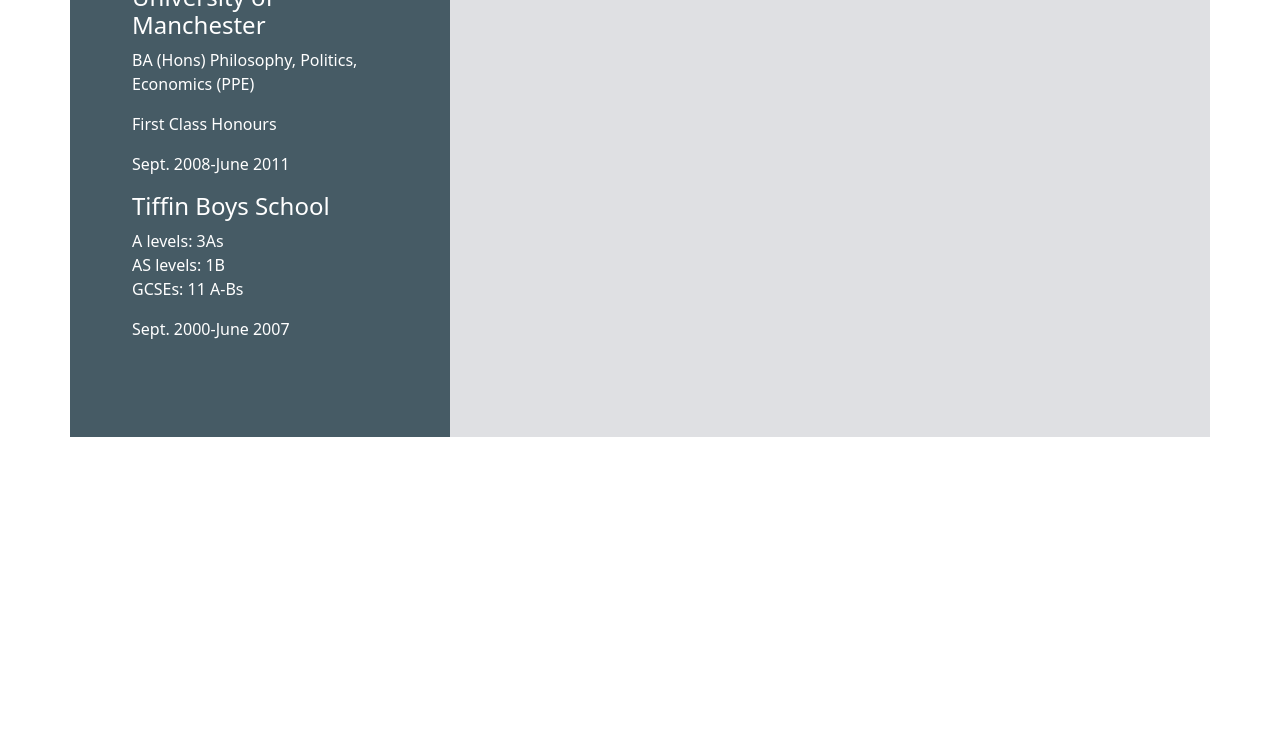
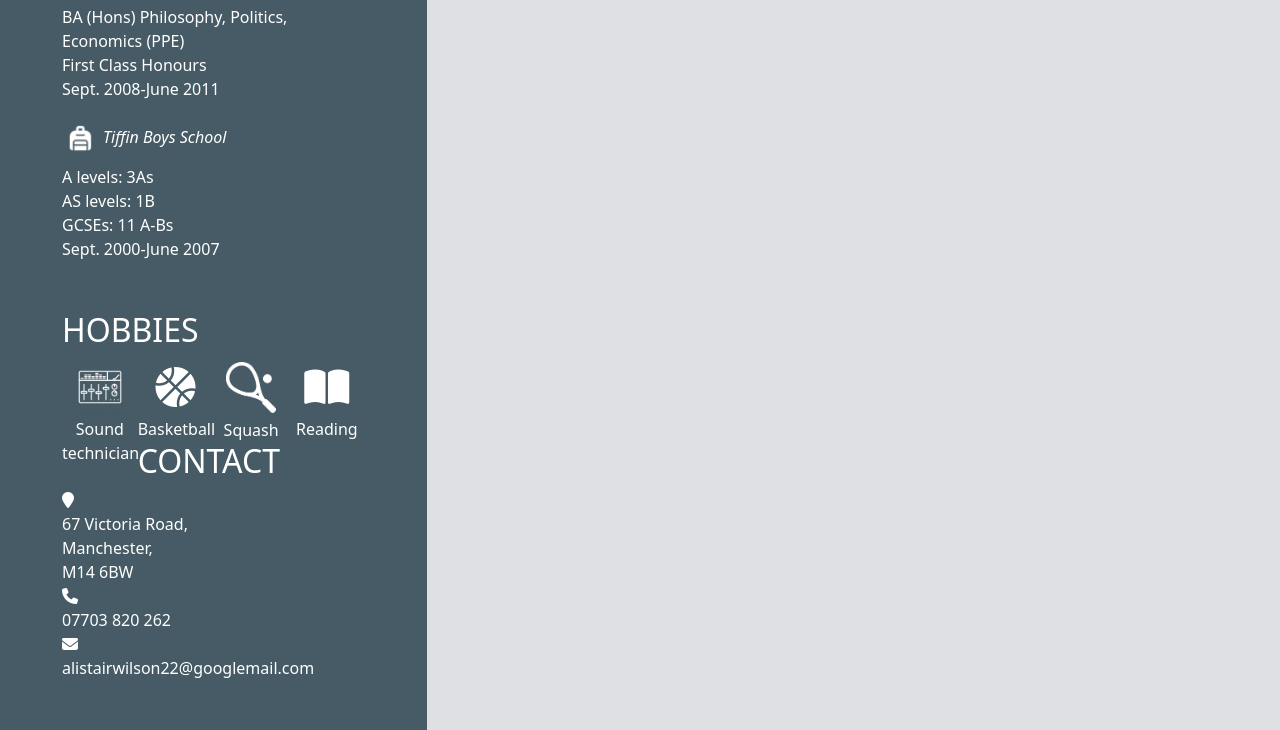
Before and after one commit to alistairwilson22/cv, a plain HTML site: page cv.html in a window 1280 px wide. Shown: the part 723-1453 px from the top of the page. Before the commit the page ends 1160 px from the top, so only its background shows below. Drawn offline with nearby package versions, Linux system fonts and the light colour scheme.

Commit message:
Added hobbies & contact

```diff
--- a/cv.html
+++ b/cv.html
@@ -6,6 +6,7 @@
     <title>Alistair Wilson's CV</title>
     <link href="https://cdn.jsdelivr.net/npm/bootstrap@5.3.0/dist/css/bootstrap.min.css" rel="stylesheet" integrity="sha384-9ndCyUaIbzAi2FUVXJi0CjmCapSmO7SnpJef0486qhLnuZ2cdeRhO02iuK6FUUVM" crossorigin="anonymous">
     <link rel="stylesheet" href="style.css">
+    <script src="https://kit.fontawesome.com/10e8ec4c0d.js" crossorigin="anonymous"></script>
 </head>
 <body>
     <div class="container text-center">
@@ -19,19 +20,59 @@
                 </div>
                 <div class="education">
                     <h2>Education</h2>
-                    <div>
-                        <h4>University of Manchester</h4>
+                    <div class="uni">
+                        <h4><img src="img/first-class-honours-bigger.png">University of Manchester</h4>
                         <p>BA (Hons) Philosophy, Politics, Economics (PPE)</p>
                         <p>First Class Honours</p>
                         <p>Sept. 2008-June 2011</p>
                     </div>
-                    <div>
-                        <h4>Tiffin Boys School</h4>
+                    <div class="school">
+                        <h4><img src="img/backpack-icon.png">Tiffin Boys School</h4>
                         <p>
                         A levels: 3As<br>
                         AS levels: 1B<br>
                         GCSEs: 11 A-Bs</p>
                         <p>Sept. 2000-June 2007</p>
+                    </div>
+                </div>
+                <div class="hobbies">
+                    <h2>Hobbies</h2>
+                    <div class="grid text-center">
+                        <div class="g-col-3 hobbie">
+                            <img src="img/sounddesk icon.png"/>
+                            <p>Sound technician</p>
+                        </div>
+                        <div class="g-col-3 hobbie">
+                            <i class="fa-sharp fa-solid fa-basketball"></i>
+                            <p>Basketball</p>
+                        </div>
+                        <div class="g-col-3 hobbie">
+                            <img src="img/squash-icon.png"/>
+                            <p>Squash</p>
+                        </div>
+                        <div class="g-col-3 hobbie">
+                            <i class="fa-solid fa-book-open"></i>
+                            <p>Reading</p>
+                        </div>
+                    </div>
+                </div>
+                <div class="contact">
+                    <h2>Contact</h2>
+                    <div class="address">
+                        <i class="fa-solid fa-location-pin"></i>
+                        <p>
+                        67 Victoria Road,<br/>
+                        Manchester,<br/>
+                        M14 6BW
+                        </p>
+                    </div>
+                    <div class="tel">
+                        <i class="fa-solid fa-phone"></i>
+                        <p>07703 820 262</p>
+                    </div>
+                    <div class="email">
+                        <i class="fa-solid fa-envelope"></i>
+                        <p>alistairwilson22@googlemail.com</p>
                     </div>
                 </div>
             </div>
--- a/style.css
+++ b/style.css
@@ -1,3 +1,6 @@
+.container {
+    max-width:none;
+}
 .dark-col {
     background-color:#465B65;
     color: #fff;
@@ -22,3 +25,41 @@
 .left-side h2 {
     text-transform: uppercase;
 }
+.left-side h4 {
+    font-style: italic;
+    font-size: 1rem;
+}
+.school, .uni {
+    margin-bottom:20px;
+}
+p {
+    margin-bottom: 0;
+}
+.uni img {
+    max-width: 48px;
+}
+.school img {
+    max-width:36px;
+    margin-right:5px;
+}
+.hobbies .hobbie {
+    width:25%;
+    float:left;
+}
+@media screen and (max-width:980px){
+    .hobbies .hobbie {
+        width:50%;
+    }
+}
+.hobbies .hobbie .grid {
+    clear:both;
+}
+.hobbies .hobbie i {
+    font-size: 40px;
+    color: #fff;
+    padding: 10px 0px;
+}
+.hobbies .hobbie img {
+    max-width: 50px;
+    padding: 5px 0px;
+}
```
